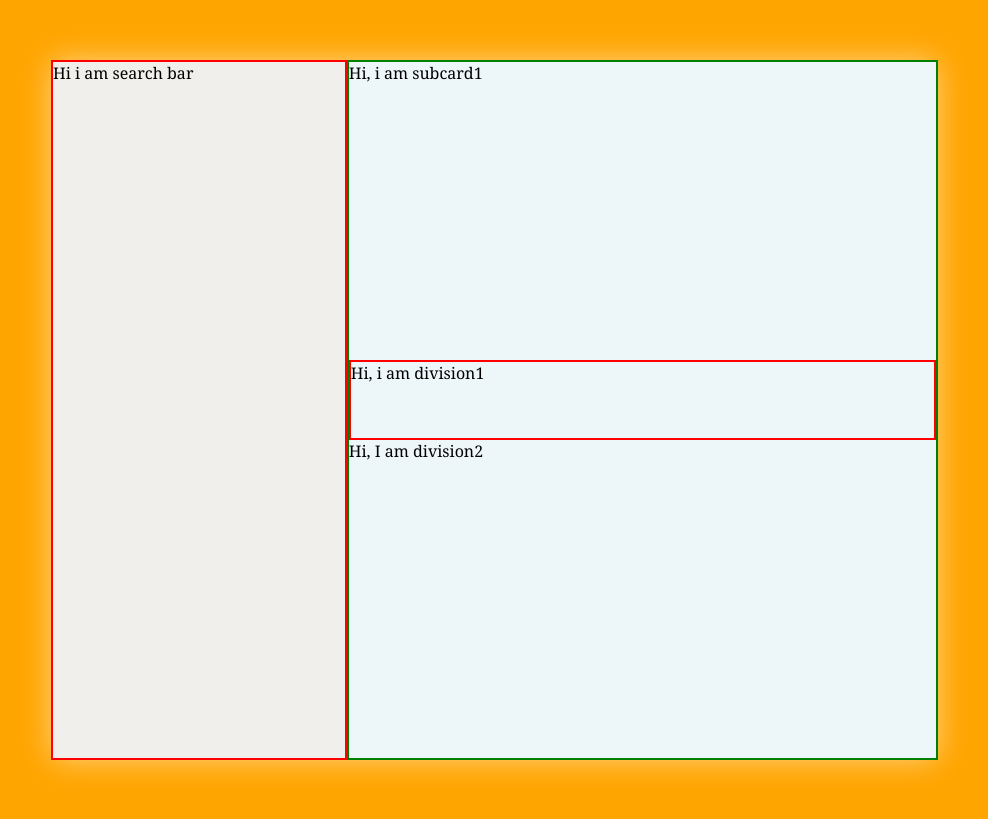
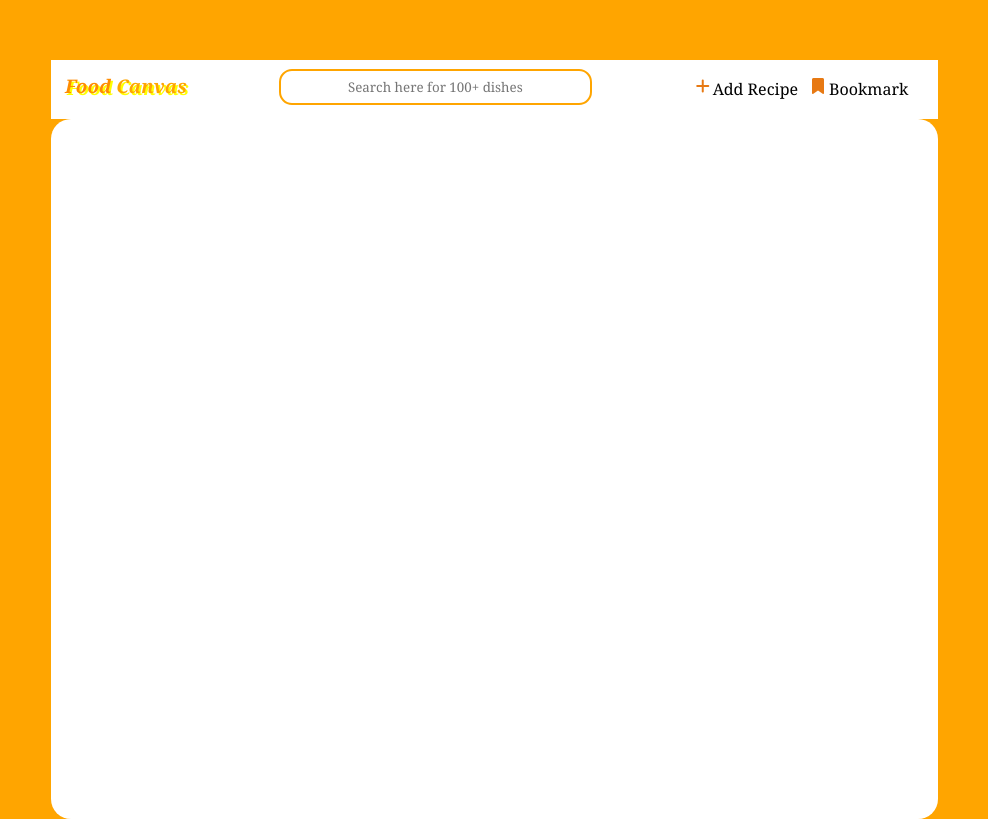
Before and after one commit to ritikaaaa177/foodCanvas, a website: page index.html in a window 1280 px wide. Shown: the whole page, without its empty margins (249-1237 px from the left). Drawn offline with nearby package versions, Linux system fonts and the light colour scheme; no server answers.

Commit message:
fourth commit

```diff
--- a/JS/script.js
+++ b/JS/script.js
@@ -1,6 +1,7 @@
 //fetch api for dish using axios library
 
 console.log("before api call");
+const container = document.querySelector(".container");
 
 const fetchapi = async function () {
   try {
@@ -8,7 +9,8 @@ const fetchapi = async function () {
       "https://forkify-api.herokuapp.com/api/v2/recipes/5ed6604591c37cdc054bc886"
     );
     // console.log(res.data);
-    console.log(res.data.data.recipe);
+
+    // console.log(res.data.data.recipe);
     let { recipe } = res.data.data;
 
     recipes = {
@@ -23,7 +25,29 @@ const fetchapi = async function () {
       sourceUrl: recipe.source_url,
       title: recipe.title,
     };
-    console.log(recipes);
+
+    console.log(recipe.imageUrl);
+
+    const markup = ` <div class="card1">
+
+    Hi i am search bar
+</div>
+<div class="card2">
+<div class="subcard1">
+
+    <img src="${recipes.imageUrl}" alt="recipeimage">
+</div>
+<div class="subcard2">
+    <div class="div1">
+        Hi, i am division1
+    </div>
+    <div class="div2">
+        Hi, I am division2
+    </div>
+</div>
+</div>`;
+
+    container.insertAdjacentHTML("afterbegin", markup);
   } catch (error) {
     console.log(error);
   }
@@ -31,4 +55,4 @@ const fetchapi = async function () {
 
 fetchapi();
 
-console.log("after api call");
+// console.log("after api call");
--- a/index.html
+++ b/index.html
@@ -7,29 +7,26 @@
     <title>Document</title>
     <link rel="stylesheet" href="css/style.css">
     <script src="https://unpkg.com/axios@1.1.2/dist/axios.min.js"></script>
+    <link rel="stylesheet" href="https://cdnjs.cloudflare.com/ajax/libs/font-awesome/6.4.2/css/all.min.css">
 </head>
 
 <body>
 
 
+    <div class="navbar">
 
+
+        <h3 class="logo"> <em style="color: darkorange">Food</em> <span> <em style="color: orange;">Canvas</em> </span>
+        </h3>
+        <input class="search-text" type="text" placeholder="Search here for 100+ dishes">
+        <i class="fa-solid fa-plus" style="color: #e77913; position: relative; left: 196px; top: 18px;"></i>
+        <p class="add-recipe">Add Recipe</p>
+        <i class="fa-solid fa-bookmark" style="color: #e77913; position: relative; left: 14px; top: 18px;"></i>
+        <p class="bookmark">Bookmark</p>
+
+    </div>
     <div class="container">
-        <div class="card1">
-            Hi i am search bar
-        </div>
-        <div class="card2">
-            <div class="subcard1">
-                Hi, i am subcard1
-            </div>
-            <div class="subcard2">
-                <div class="div1">
-                    Hi, i am division1
-                </div>
-                <div class="div2">
-                    Hi, I am division2
-                </div>
-            </div>
-        </div>
+
     </div>
 
 
--- a/sass/main.scss
+++ b/sass/main.scss
@@ -36,13 +36,65 @@
 //   @include headercode(blue);
 // }\
 
+$varcolor1: #f0efeb;
+$varcolor2: #edf6f9;
+$varcolor3: orange;
+$varcolor4: white;
+$varcolor5: black;
+$varcolor6: yellow;
+
 @mixin subbox($height) {
   height: $height;
-  background-color: #edf6f9;
+  background-color: $varcolor2;
+}
+
+@mixin nav($ml, $mt) {
+  margin-left: $ml;
+  margin-top: $mt;
+  color: $varcolor5;
+  font-weight: 500;
 }
 
 body {
   background-color: orange;
+}
+
+.navbar {
+  // border: 2px solid red;
+  width: 887px;
+  height: 59px;
+  position: relative;
+  left: 300px;
+  top: 60px;
+  display: flex;
+  flex-direction: row;
+  background-color: $varcolor4;
+
+  .logo {
+    margin-top: 13px;
+    margin-left: 14px;
+    text-shadow: 2px 2px $varcolor6;
+  }
+
+  .search-text {
+    width: 313px;
+    height: 36px;
+    position: relative;
+    top: 9px;
+    border-radius: 13px;
+    left: 92px;
+    /* outline: orange; */
+    border: 2px solid $varcolor3;
+    text-align: center;
+  }
+
+  .add-recipe {
+    @include nav(199px, 18px);
+  }
+
+  .bookmark {
+    @include nav(19px, 18px);
+  }
 }
 
 .container {
@@ -52,26 +104,31 @@ body {
   position: relative;
   left: 300px;
   top: 60px;
-  background-color: white;
-  box-shadow: 0px 0px 30px rgba(255, 255, 255, 0.5);
-  border-radius: 10px;
+  background-color: $varcolor4;
+  // box-shadow: 0px 0px 8px rgba(0, 0, 0, 0.5);
+  border-radius: 20px;
   display: flex;
   flex-direction: row;
 
   .card1 {
     width: 300px;
-    border: 2px solid red;
-    background-color: #f0efeb;
+    // border: 2px solid red;
+    background-color: $varcolor1;
   }
 
   .card2 {
-    border: 2px solid green;
+    // border: 2px solid green;
     width: 600px;
     display: flex;
     flex-direction: column;
 
     .subcard1 {
       @include subbox(300px);
+
+      img {
+        width: 594px;
+        height: 349px;
+      }
     }
 
     .subcard2 {
@@ -79,7 +136,7 @@ body {
 
       .div1 {
         height: 80px;
-        border: 2px solid red;
+        // border: 2px solid red;
       }
     }
   }
```
Also changed, not shown: css/style.css.
